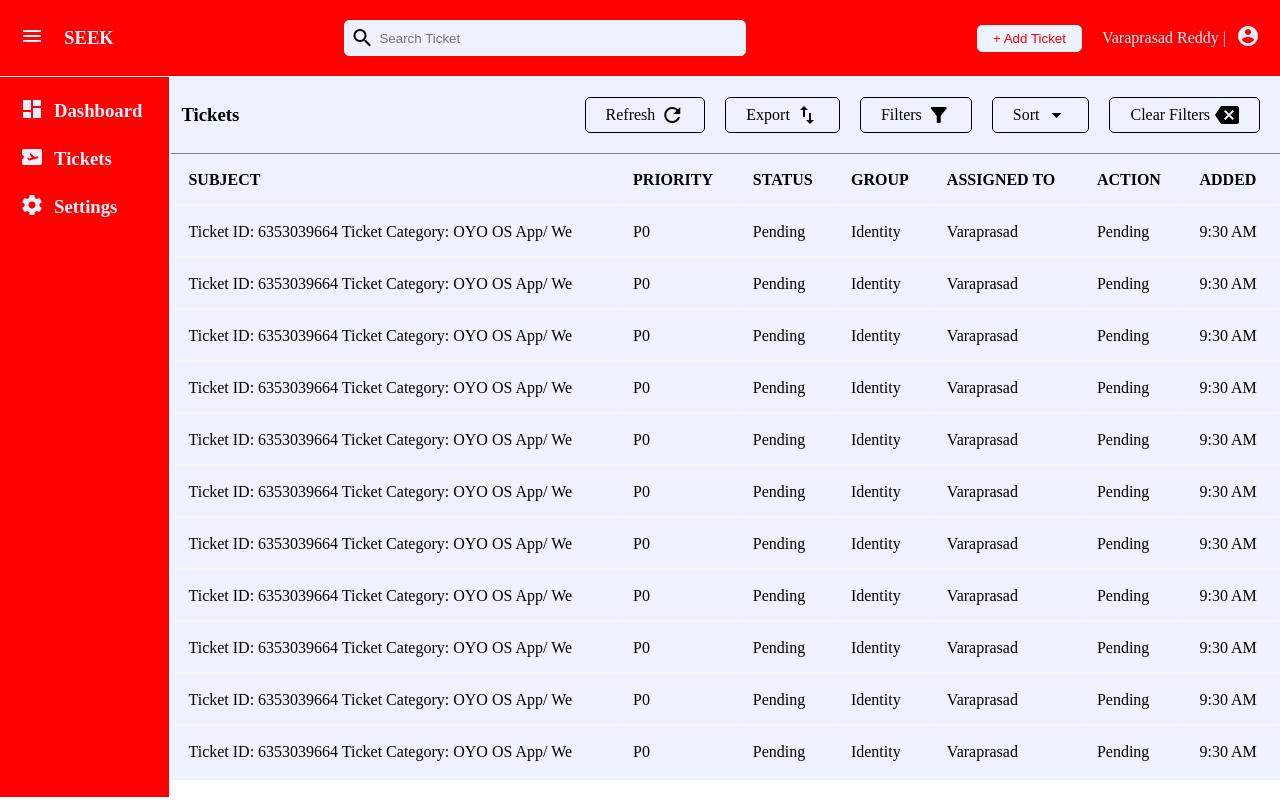
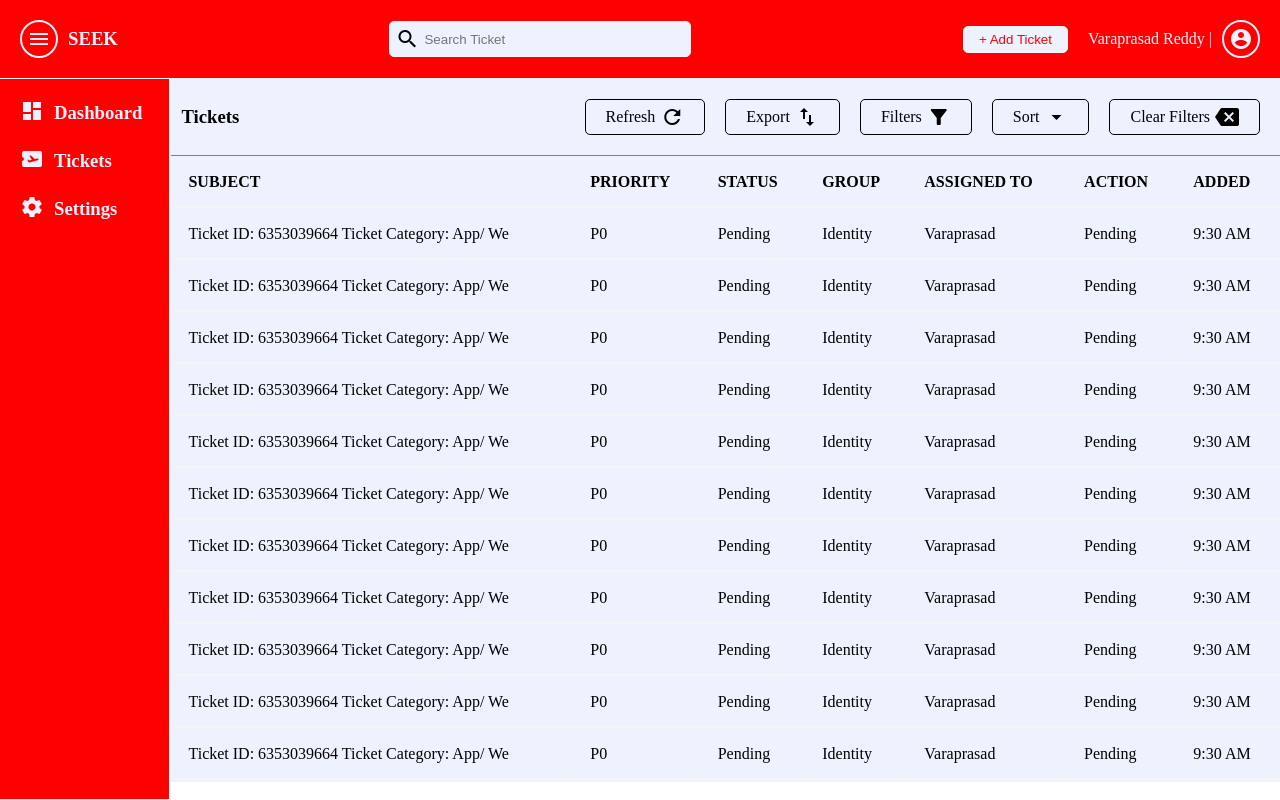
Before and after one commit to Varaprasad-Reddy-144/seek-clone, a plain HTML site: page index.html in a window 1280 px wide. Drawn offline with Linux system fonts and the light colour scheme.

Commit message:
Added Search and Icons border

```diff
--- a/index.html
+++ b/index.html
@@ -29,7 +29,7 @@
                 </span>
             </div>
             <div>
-                <input type="text" placeholder="Search Ticket">
+                <input type="search" placeholder="Search Ticket">
             </div>
         </div>
         <div class="header-right">
@@ -112,7 +112,7 @@
                         <p>Sort</p>
                         <span class="material-icons">
                             arrow_drop_down
-                            </span>
+                        </span>
                     </div>
                     <div class="mainbar-header-right-option">
                         <p>Clear Filters</p>
@@ -136,7 +136,7 @@
                     </tr>
                     <tr>
                         <td>Ticket ID: 6353039664
-                            Ticket Category: OYO OS App/ We</td>
+                            Ticket Category: App/ We</td>
                         <td>P0</td>
                         <td>Pending</td>
                         <td>Identity</td>
@@ -146,7 +146,7 @@
                     </tr>
                     <tr>
                         <td>Ticket ID: 6353039664
-                            Ticket Category: OYO OS App/ We</td>
+                            Ticket Category: App/ We</td>
                         <td>P0</td>
                         <td>Pending</td>
                         <td>Identity</td>
@@ -156,7 +156,7 @@
                     </tr>
                     <tr>
                         <td>Ticket ID: 6353039664
-                            Ticket Category: OYO OS App/ We</td>
+                            Ticket Category: App/ We</td>
                         <td>P0</td>
                         <td>Pending</td>
                         <td>Identity</td>
@@ -166,7 +166,7 @@
                     </tr>
                     <tr>
                         <td>Ticket ID: 6353039664
-                            Ticket Category: OYO OS App/ We</td>
+                            Ticket Category: App/ We</td>
                         <td>P0</td>
                         <td>Pending</td>
                         <td>Identity</td>
@@ -176,7 +176,7 @@
                     </tr>
                     <tr>
                         <td>Ticket ID: 6353039664
-                            Ticket Category: OYO OS App/ We</td>
+                            Ticket Category: App/ We</td>
                         <td>P0</td>
                         <td>Pending</td>
                         <td>Identity</td>
@@ -186,7 +186,7 @@
                     </tr>
                     <tr>
                         <td>Ticket ID: 6353039664
-                            Ticket Category: OYO OS App/ We</td>
+                            Ticket Category: App/ We</td>
                         <td>P0</td>
                         <td>Pending</td>
                         <td>Identity</td>
@@ -196,7 +196,7 @@
                     </tr>
                     <tr>
                         <td>Ticket ID: 6353039664
-                            Ticket Category: OYO OS App/ We</td>
+                            Ticket Category: App/ We</td>
                         <td>P0</td>
                         <td>Pending</td>
                         <td>Identity</td>
@@ -206,7 +206,7 @@
                     </tr>
                     <tr>
                         <td>Ticket ID: 6353039664
-                            Ticket Category: OYO OS App/ We</td>
+                            Ticket Category: App/ We</td>
                         <td>P0</td>
                         <td>Pending</td>
                         <td>Identity</td>
@@ -216,7 +216,7 @@
                     </tr>
                     <tr>
                         <td>Ticket ID: 6353039664
-                            Ticket Category: OYO OS App/ We</td>
+                            Ticket Category: App/ We</td>
                         <td>P0</td>
                         <td>Pending</td>
                         <td>Identity</td>
@@ -226,7 +226,7 @@
                     </tr>
                     <tr>
                         <td>Ticket ID: 6353039664
-                            Ticket Category: OYO OS App/ We</td>
+                            Ticket Category: App/ We</td>
                         <td>P0</td>
                         <td>Pending</td>
                         <td>Identity</td>
@@ -236,7 +236,7 @@
                     </tr>
                     <tr>
                         <td>Ticket ID: 6353039664
-                            Ticket Category: OYO OS App/ We</td>
+                            Ticket Category: App/ We</td>
                         <td>P0</td>
                         <td>Pending</td>
                         <td>Identity</td>
--- a/styles.css
+++ b/styles.css
@@ -24,12 +24,15 @@ body {
 }
 
 .header-left span {
-    padding-right: 20px;
+    padding: 5px;
     cursor: pointer;
+    border: 2px solid #EEF2FF;
+    border-radius: 50%;
+    margin-right: 10px;
 }
 
 .header-middle {
-    width: 400px;
+    width: 300px;
     background-color: #EEF2FF;
     color: black;
     border: 1px solid whitesmoke;
@@ -62,8 +65,11 @@ body {
 }
 
 .header-right span {
-    padding-left: 10px;
+    padding: 5px;
     cursor: pointer;
+    border: 2px solid #EEF2FF;
+    border-radius: 50%;
+    margin-left: 10px;
 }
 
 .header-right input {
```
